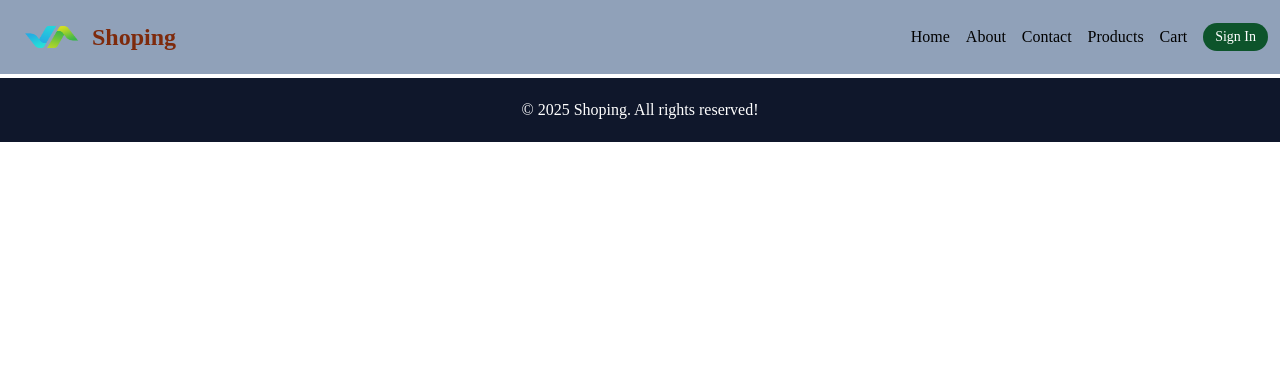
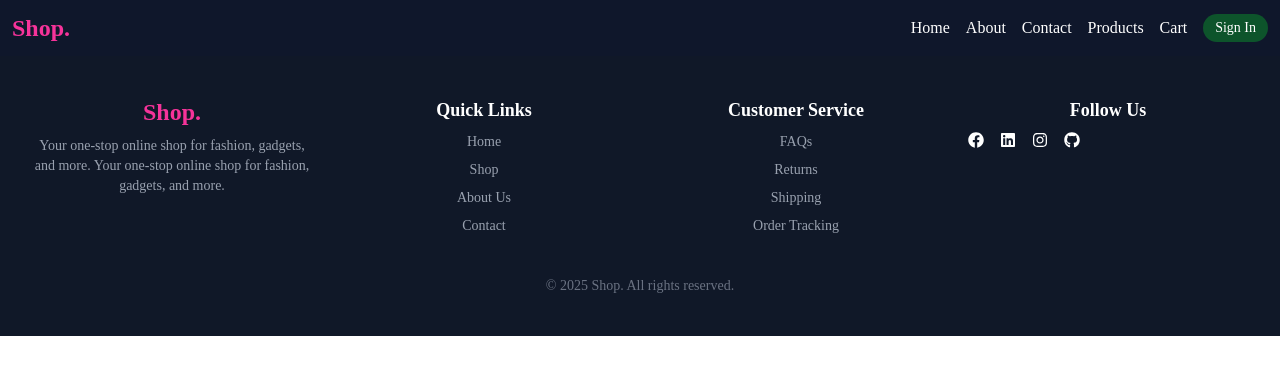
Before and after one commit to JumaQasimiM/Tailwindshop, a React (Vite) app: page / in a window 1280 px wide. Shown: the top 374 px of the page. Built offline with nearby package versions, Linux system fonts and the light colour scheme; a web font is replaced by a local one.

Commit message:
Add files via upload

```diff
--- a/src/component/Footer.jsx
+++ b/src/component/Footer.jsx
@@ -1,11 +1,71 @@
-
+import React from 'react';
+import { Link } from 'react-router-dom';
+import { FaFacebook, FaTwitter, FaLinkedin, FaInstagram, FaGithub, FaTiktok } from 'react-icons/fa';
 const Footer = () => {
   return (
-    <>
-      <div className="bg-slate-900 p-5 text-white text-center mt-1">
-        &copy; {new Date().getFullYear()} Shoping. All rights reserved!
+    <footer className="bg-gray-900 text-white py-10">
+      <div className="max-w-7xl mx-auto px-4 sm:px-6 lg:px-8">
+        <div className="grid grid-cols-1 sm:grid-cols-2 md:grid-cols-4 gap-8">
+
+          {/* Logo and About */}
+          <div>
+            <h2 className="text-2xl font-bold text-pink-500">Shop<span className='text-prink-600'>.</span></h2>
+            <p className="mt-2 text-sm text-gray-400">
+              Your one-stop online shop for fashion, gadgets, and more.
+              Your one-stop online shop for fashion, gadgets, and more.
+            </p>
+          </div>
+
+          {/* Navigation Links */}
+          <div>
+            <h3 className="text-lg font-semibold mb-2">Quick Links</h3>
+            <ul className="space-y-2 text-sm text-gray-400">
+              <li><a href="#" className="hover:text-white">Home</a></li>
+              <li><a href="#" className="hover:text-white">Shop</a></li>
+              <li><a href="#" className="hover:text-white">About Us</a></li>
+              <li><a href="#" className="hover:text-white">Contact</a></li>
+            </ul>
+          </div>
+
+          {/* Customer Service */}
+          <div>
+            <h3 className="text-lg font-semibold mb-2">Customer Service</h3>
+            <ul className="space-y-2 text-sm text-gray-400">
+              <li><a href="#" className="hover:text-white">FAQs</a></li>
+              <li><a href="#" className="hover:text-white">Returns</a></li>
+              <li><a href="#" className="hover:text-white">Shipping</a></li>
+              <li><a href="#" className="hover:text-white">Order Tracking</a></li>
+            </ul>
+          </div>
+
+          {/* Social Media */}
+          <div>
+            <h3 className="text-lg font-semibold mb-2">Follow Us</h3>
+            <div className="flex space-x-4 mt-2">
+              <Link className="text-gray-400 hover:text-white">
+                <FaFacebook className="text-white cursor-pointer hover:scale-120 transition-all duration-300" />
+              </Link>
+              <Link className="text-gray-400 hover:text-white">
+                <FaLinkedin className="text-white cursor-pointer hover:scale-120 transition-all duration-300" />
+              </Link>
+              <Link className="text-gray-400 hover:text-white">
+                <FaInstagram className="text-white cursor-pointer hover:scale-120 transition-all duration-300" />
+              </Link>
+              <Link to="https://github.com/JumaQasimiM" className="text-gray-400 hover:text-white">
+                <FaGithub className="text-white cursor-pointer hover:scale-120 transition-all duration-300" />
+              </Link>
+            </div>
+          </div>
+
+        </div>
+
+        {/* Bottom Text */}
+        <div className="mt-10 text-center text-sm text-gray-500">
+          © {new Date().getFullYear()} Shop. All rights reserved.
+        </div>
       </div>
-    </>
-  )
-}
+    </footer>
+  );
+};
+
 export default Footer;
--- a/src/component/Navbar.jsx
+++ b/src/component/Navbar.jsx
@@ -9,10 +9,10 @@ const Navbar = () => {
     setOpen(!open)
   }
   return (
-    <nav className="flex justify-between items-center bg-slate-400 p-3 z-100">
+    <nav className="flex justify-between items-center bg-slate-900 p-3 z-100 text-white">
       <div className="flex items-center gap-0 text-2xl text-orange-900 font-semibold cursor-pointer">
-        <img src={logo} alt="logo" className="w-[80px] h-[50px]" />
-        Shoping</div>
+        <h2 className="text-2xl font-bold text-pink-500">Shop<span className='text-prink-600'>.</span></h2>
+      </div>
       <ul className="hidden  md:flex gap-4 cursor-pointer items-center ">
         <li className="relative group">
           <Link to={"/Tailwindshop"}>Home</Link>
--- /dev/null
+++ b/src/component/Offer.jsx
@@ -0,0 +1,57 @@
+import React from 'react';
+import OfferCard from './OfferCard';
+
+const offers = [
+  {
+    id: 1,
+    title: 'Flat 50% Off on Shoes',
+    image: 'https://images.unsplash.com/photo-1504674900247-0877df9cc836?ixlib=rb-4.0.3&ixid=MnwxMjA3fDB8MHxwaG90by1wYWdlfHx8fGVufDB8fHx8&auto=format&fit=crop&w=1170&q=80',
+    discount: '50% OFF',
+    cta: 'Shop Now',
+  },
+  {
+    id: 2,
+    title: 'BOGO on T-Shirts',
+    image: 'https://images.unsplash.com/photo-1504674900247-0877df9cc836?ixlib=rb-4.0.3&ixid=MnwxMjA3fDB8MHxwaG90by1wYWdlfHx8fGVufDB8fHx8&auto=format&fit=crop&w=1170&q=80',
+    discount: 'Buy 1 Get 1 Free',
+    cta: 'Grab Deal',
+  },
+  {
+    id: 3,
+    title: '30% Off on Electronics',
+    image: 'https://images.unsplash.com/photo-1504674900247-0877df9cc836?ixlib=rb-4.0.3&ixid=MnwxMjA3fDB8MHxwaG90by1wYWdlfHx8fGVufDB8fHx8&auto=format&fit=crop&w=1170&q=80',
+    discount: '30% OFF',
+    cta: 'Explore Now',
+  },
+  {
+    id: 4,
+    title: '20% Cashback on Accessories',
+    image: 'https://images.unsplash.com/photo-1504674900247-0877df9cc836?ixlib=rb-4.0.3&ixid=MnwxMjA3fDB8MHxwaG90by1wYWdlfHx8fGVufDB8fHx8&auto=format&fit=crop&w=1170&q=80',
+    discount: '20% Cashback',
+    cta: 'View Offer',
+  },
+];
+
+const OfferSection = () => {
+  return (
+    <section className="bg-gradient-to-br from-gray-50 to-white py-16 px-4 md:px-20">
+      <h2 className="text-4xl font-extrabold text-center text-gray-800 mb-12">
+        🎁 Special <span className="text-pink-600">Offers</span> Just For You
+      </h2>
+
+      <div className="grid grid-cols-1 sm:grid-cols-2 lg:grid-cols-4 gap-8">
+        {offers.map((offer) => (
+          <OfferCard
+            key={offer.id}
+            image={offer.image}
+            title={offer.title}
+            discount={offer.discount}
+            cta={offer.cta}
+          />
+        ))}
+      </div>
+    </section>
+  );
+};
+
+export default OfferSection;
--- a/src/pages/Home.jsx
+++ b/src/pages/Home.jsx
@@ -1,22 +1,54 @@
 import { Link } from "react-router-dom";
-import { ToastContainer, toast } from 'react-toastify';
+import { toast } from 'react-toastify';
+import OfferSection from "../component/Offer";
+import { useEffect, useState } from "react";
+import hero from "../assets/hero.jpg"
 const Home = () => {
+  const [products, setProducts] = useState([])
+
+  useEffect(() => {
+    fetch("https://fakestoreapi.com/products?limit=8&sort=desc&rating=desc")
+      .then(res => res.json()
+        .then(data => setProducts(data)))
+      .catch(err => console.log(err))
+  }, [])
+
   const addToCart = () => {
     toast.success("Product added to cart")
   }
   return (
-    <div className="w-full bg-gray-100 text-black min-h-[80vh] flex flex-col justify-center items-center">
-      <div className="">
-        <h2 className="text-4xl font-bold m-10" >Home page</h2>
-        <Link to="/products" className="bg-green-900 text-white px-3 py-1 rounded-full text-sm cursor-pointer hover:bg-green-600 hover:text-slate-900 hover:scale-105 transition-all duration-300">Products</Link>
-        <button onClick={addToCart}
-          className="m-10 bg-green-900 text-white px-3 py-1 rounded-full text-sm cursor-pointer hover:bg-green-600 hover:text-slate-900 hover:scale-105 transition-all duration-300"
-        >Add to cart</button>
+    <div>
+      <div className="w-full bg-gray-100 text-black min-h-[80vh] flex flex-col justify-center
+    bg-[url('https://images.unsplash.com/photo-1504674900247-0877df9cc836?ixlib=rb-4.0.3&ixid=MnwxMjA3fDB8MHxwaG90by1wYWdlfHx8fGVufDB8fHx8&auto=format&fit=crop&w=1170&q=80')] bg-cover bg-center]
+    ">
 
+        <div></div>
+        <div>
+          <h1 className="text-4xl font-bold ">ONline Shop</h1>
+          <h1 className="text-2xl">Lorem, ipsum dolor sit amet consec repudiandae nulla placeat voluptatum voluptas? Tempora miatur vero quae explicabo.</h1>
+          <button className="bg-blue-500 hover:bg-blue-700 text-white font-bold py-2 px-4 rounded"><Link to="/products">Shop Now</Link></button>
+
+        </div>
       </div>
+      {/* popular products */}
+      <div>
+        <h1 className="text-4xl font-bold text-center my-4">Popular Products</h1>
+        <div className="grid grid-cols-1 sm:grid-cols-2 md:grid-cols-4 lg:grid-cols-5 gap-4">
+          {products.map(product => (
+            <div key={product.id} className="shadow-lg border-b p-2 rounded-sm shadow-mdtransform transition-transform hover:-translate-y-1 hover:shadow-2xl">
+              <img src={product.image} alt={product.title} className="w-[80%] h-38 object-contain mb-4 " />
+              <h2 className="text-lg font-semibold">{product.title.slice(0, 20)}</h2>
+              <p className="text-gray-600">${product.price}</p>
+              <button className="bg-blue-500 hover:bg-blue-700 text-white font-bold py-2 px-4 rounded mt-4" onClick={addToCart}>Add to Cart</button>
+            </div>
 
+          ))
+          }
+        </div>
+      </div>
+      {/* offer */}
+      <OfferSection />
     </div>
-
   )
 }
 
--- a/src/pages/ProductList.jsx
+++ b/src/pages/ProductList.jsx
@@ -1,9 +1,29 @@
+import { useState, useEffect } from "react";
 import { Link } from "react-router-dom";
 import { toast } from 'react-toastify';
+
+// react icons
+import { CiStar } from "react-icons/ci";
+import { IoMdStarHalf } from "react-icons/io";
+
 const ProductList = () => {
+  const [products, setProducts] = useState([]);
+  const [loading, setLoading] = useState(true)
+  const [error, setError] = useState(null)
+
   const addToCart = () => {
     toast.success("Product added to cart")
   }
+
+  // fetch products
+  useEffect(() => {
+    fetch("https://fakestoreapi.com/products")
+      .then(res => res.json()
+        .then(data => setProducts(data)))
+      .catch(err => setError(err))
+      .finally(() => setLoading(false))
+  }, [])
+
   return (
     <main>
       <div className="flex-col gap-1 md:flex md:flex-row min-h-sreen">
@@ -133,53 +153,28 @@ const ProductList = () => {
           </div>
         </div>
         {/* Right */}
-        <div className="grid grid-cols-1 md:grid-cols-2 lg:grid-cols-3 gap-3 bg-slate-400 flex-3 p-3 my-2 ">
+        <div className="grid grid-cols-1 md:grid-cols-2 lg:grid-cols-3 gap-3 flex-3 p-3 my-2 ">
 
           {/* card 1 */}
-          <div className="bg-slate-300 p-3 h-70 rounded shadow-md shadow-sky-200">
-            <Link to={"/products/1"}>
-              <img
-                className="w-full h-[60%] object-contain rounded cursor-pointer"
-                src="https://images.unsplash.com/photo-1498050108023-c5249f4df085?ixlib=rb-4.0.3&ixid=M3wxMjA3fDB8MHxwaG90by1wYWdlfHx8fGVufDB8fHx8fA%3D%3D&auto=format&fit=crop&w=870&q=80" alt="" />
-            </Link>
-            {/* src="https://images.unsplash.com/photo-1511485977113-f34c92461ad9?ixlib=rb-4.0.3&ixid=M3wxMjA3fDB8MHxwaG90by1wYWdlfHx8fGVufDB8fHx8fA%3D%3D&auto=format&fit=crop&w=870&q=80" alt="" /> */}
-            <h2 className="mt-2 font-semibold">Nike Product</h2>
-            <p className="mt-2 font-semibold">Price - $10</p>
-            <button onClick={addToCart} className="w-1/2 bg-green-900 text-white px-3 py-1 my-2 rounded-full text-sm cursor-pointer hover:bg-green-900 hover:text-slate-300 hover:scale-102 transition-all duration-300">Add to Cart</button>
+          {products.map((product) => (
 
-          </div>
-          <div className="bg-slate-300 p-3 h-70 rounded shadow-md shadow-sky-200">
-            <Link to={"/products/2"} >
-              <img
-                className="w-full h-[60%] object-contain rounded cursor-pointer"
-                src="https://images.unsplash.com/photo-1511485977113-f34c92461ad9?ixlib=rb-4.0.3&ixid=M3wxMjA3fDB8MHxwaG90by1wYWdlfHx8fGVufDB8fHx8fA%3D%3D&auto=format&fit=crop&w=870&q=80" alt="" />
-            </Link>
-            <h2 className="mt-2 font-semibold">Nike Product</h2>
-            <p className="mt-2 font-semibold">Price - $10</p>
-            <button onClick={addToCart} className="w-1/2 bg-green-900 text-white px-3 py-1 my-2 rounded-full text-sm cursor-pointer hover:bg-green-900 hover:text-slate-300 hover:scale-102 transition-all duration-300">Add to Cart</button>
-          </div>
-          <div className="bg-slate-300 p-3 h-70 rounded shadow-md shadow-sky-200">
-            <Link to={"/products/3"}>
-              <img
-                className="w-full h-[60%] object-contain rounded cursor-pointer"
-                src="https://images.unsplash.com/photo-1498050108023-c5249f4df085?ixlib=rb-4.0.3&ixid=M3wxMjA3fDB8MHxwaG90by1wYWdlfHx8fGVufDB8fHx8fA%3D%3D&auto=format&fit=crop&w=870&q=80" alt="" />
-            </Link>
-            <h2 className="mt-2 font-semibold">Nike Product</h2>
-            <p className="mt-2 font-semibold">Price - $10</p>
-            <button onClick={addToCart} className="w-1/2 bg-green-900 text-white px-3 py-1 my-2 rounded-full text-sm cursor-pointer hover:bg-green-900 hover:text-slate-300 hover:scale-102 transition-all duration-300">Add to Cart</button>
-          </div>
-          <div className="bg-slate-300 p-3 h-70 rounded shadow-md shadow-sky-200">
-            <Link to={"/products/4"}>
-              <img
-                className="w-full h-[60%] object-contain rounded cursor-pointer"
-                src="https://images.unsplash.com/photo-1511485977113-f34c92461ad9?ixlib=rb-4.0.3&ixid=M3wxMjA3fDB8MHxwaG90by1wYWdlfHx8fGVufDB8fHx8fA%3D%3D&auto=format&fit=crop&w=870&q=80" alt="" />
-            </Link>
-            <h2 className="mt-2 font-semibold">Nike Product</h2>
-            <p className="mt-2 font-semibold">Price - $10</p>
-            <button onClick={addToCart} className="w-1/2 bg-green-900 text-white px-3 py-1 my-2 rounded-full text-sm cursor-pointer hover:bg-green-900 hover:text-slate-300 hover:scale-102 transition-all duration-300">Add to Cart</button>
-          </div>
+            <div className="bg-slate-300 p-3 h-70 rounded shadow-md shadow-sky-200">
+              <Link to={"/products/" + product.id} key={product.id}>
+                <img
+                  className="w-full h-[60%] object-contain rounded cursor-pointer hover:scale-105 transition-all duration-300"
+                  src={product.image} alt="" />
+              </Link>
+              <h2 className="mt-2 font-semibold">{product.title.slice(0, 20)}</h2>
+
+              <p className="mt-2 font-semibold">$ {product.price}</p>
+              <button onClick={addToCart} className="w-1/2 bg-green-900 text-white px-3 py-1 my-2 rounded-full text-sm cursor-pointer hover:bg-green-900 hover:text-slate-300 hover:scale-102 transition-all duration-300">Add to Cart</button>
+
+            </div>
+          ))}
+
 
         </div>
+
       </div>
 
 
--- a/vite.config.js
+++ b/vite.config.js
@@ -3,7 +3,7 @@ import react from '@vitejs/plugin-react'
 import tailwindcss from '@tailwindcss/vite'
 // https://vite.dev/config/
 export default defineConfig({
-  base: '/Tailwindshop/', // für github pages Online
+  // base: '/Tailwindshop/', // für github pages Online
   plugins: [
     tailwindcss(),
     react()],
```
Also changed, not shown: src/component/OfferCard.jsx (added, +22 -0 lines), index.html (line endings or trailing spaces), src/assets/hero.jpg (added), 1 other file (tests, documents, lock files or other folders).
